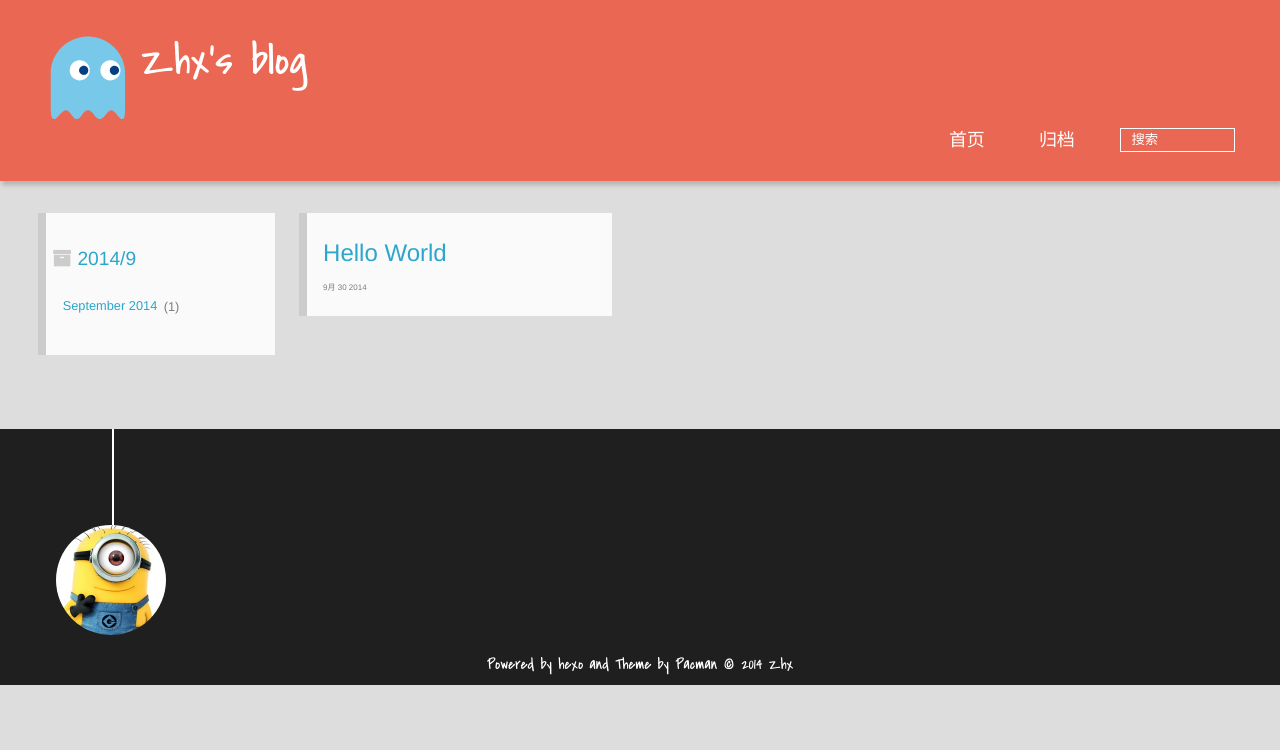
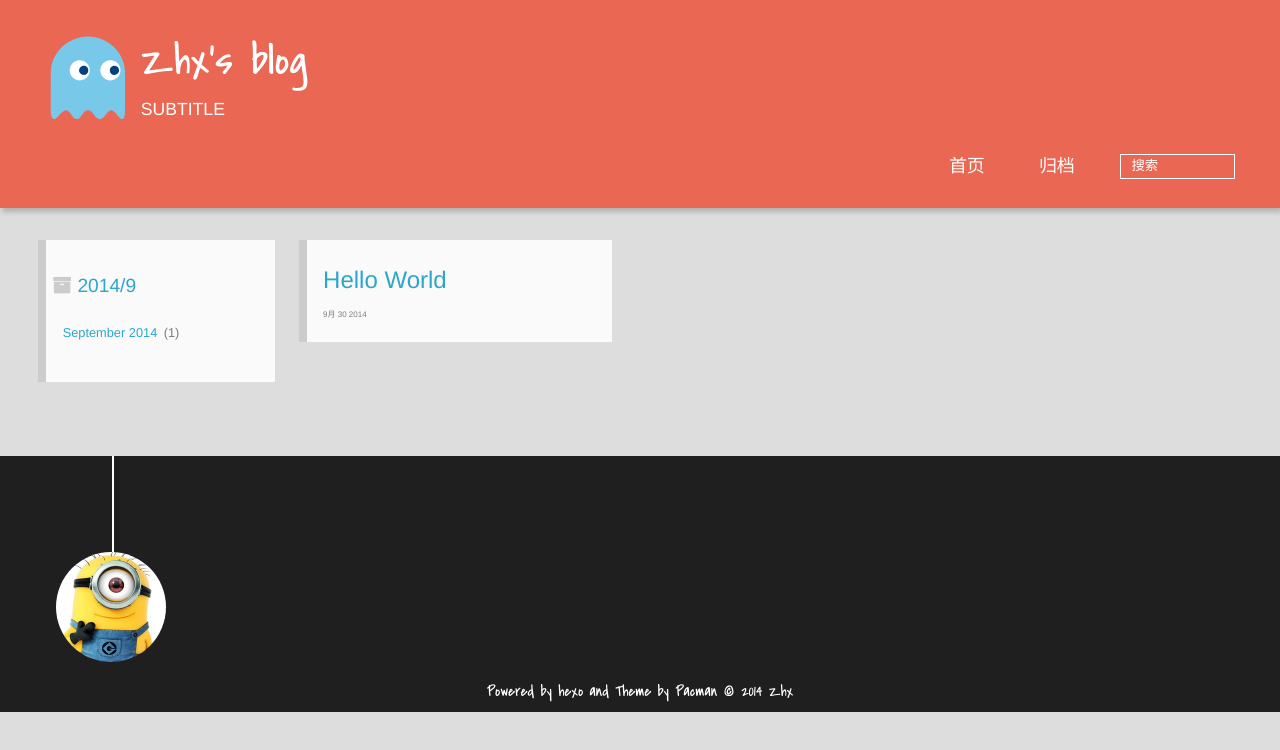
Before and after one commit to gitzhx/gitzhx.github.io, a plain HTML site: page archives/2014/09/index.html in a window 1280 px wide. Drawn offline with Linux system fonts and the light colour scheme.

Commit message:
Site updated: 2014-09-30 19:25:17

```diff
--- a/archives/2014/09/index.html
+++ b/archives/2014/09/index.html
@@ -8,6 +8,8 @@
     <meta name="viewport" content="width=device-width, initial-scale=1, maximum-scale=3, minimum-scale=1">
 
     <meta name="author" content="Zhx">
+
+    <meta name="description" content="DESCRIPTION">
 
 
 
@@ -33,7 +35,7 @@
 
 			<div id="textlogo">
 				<h1 class="site-name"><a href="/" title="Zhx&#39;s blog">Zhx&#39;s blog</a></h1>
-				<h2 class="blog-motto"></h2>
+				<h2 class="blog-motto">SUBTITLE</h2>
 			</div>
 			<div class="navbar"><a class="navbutton navmobile" href="#" title="菜单">
 			</a></div>
```
Also changed, not shown: 2014/09/30/hello-world/index.html (+1 -1 lines), archives/2014/index.html (+3 -1 lines), archives/index.html (+3 -1 lines), index.html (+3 -1 lines).
